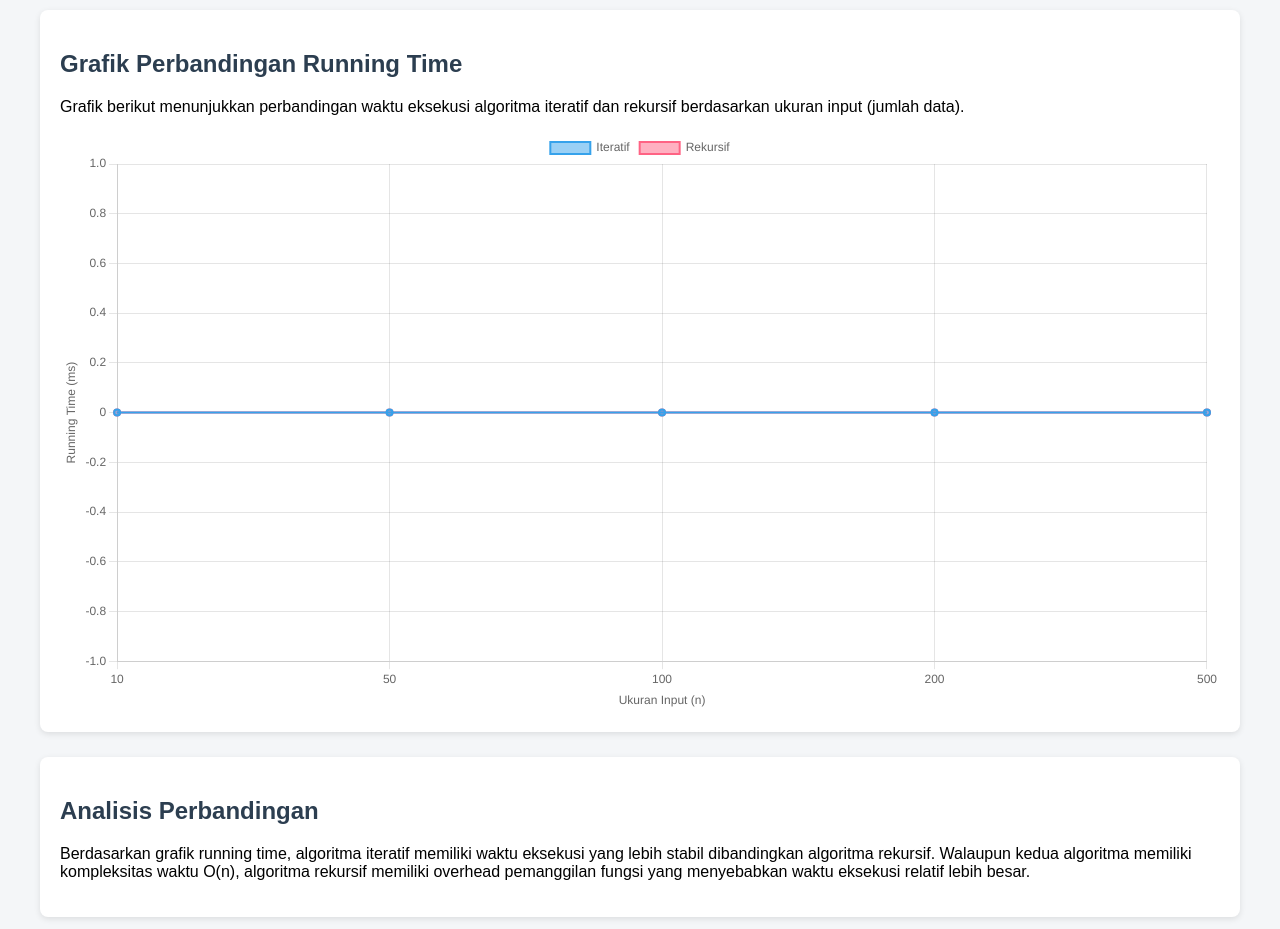
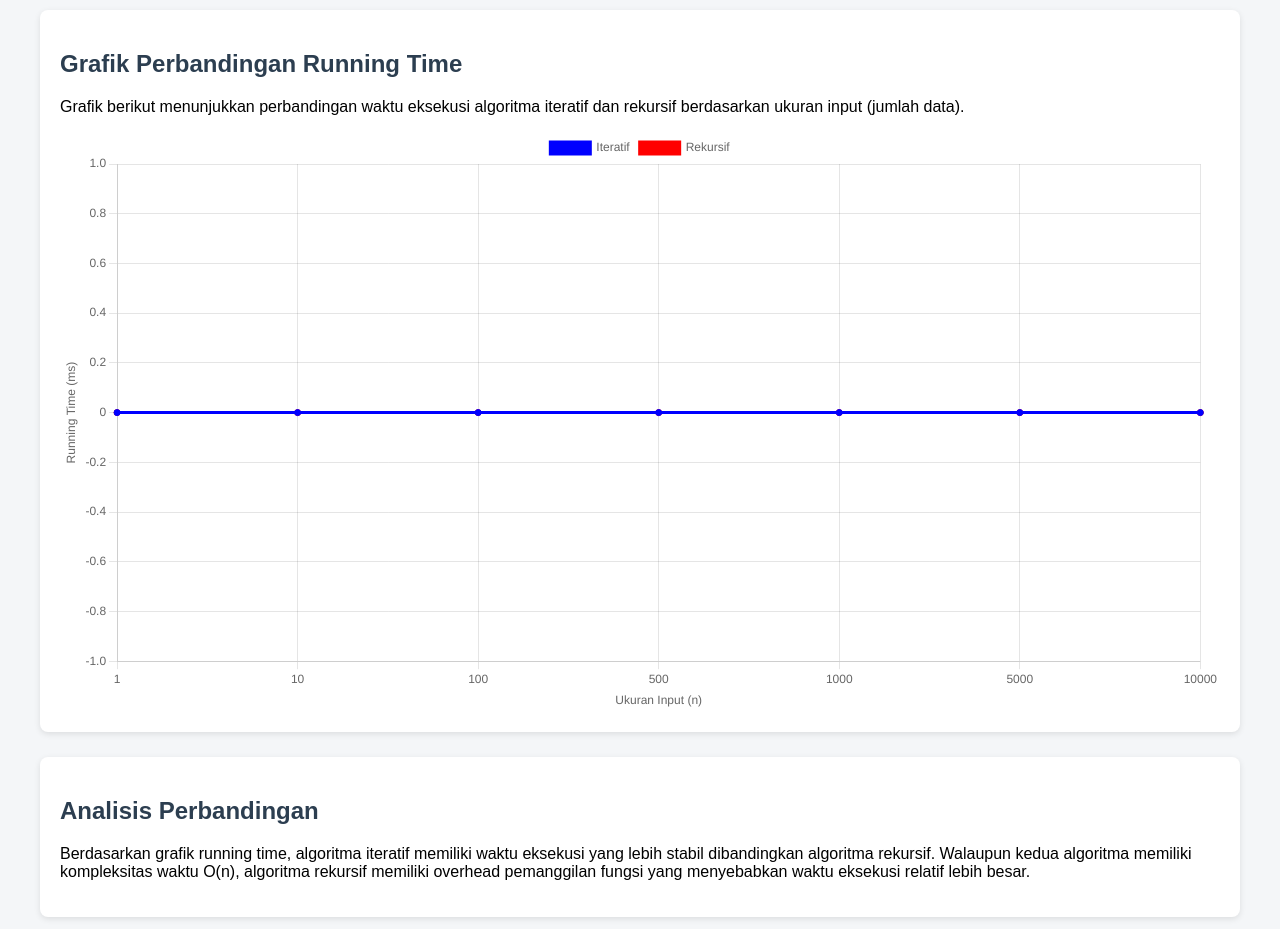
Before and after one commit to Jacksamsudin/TUBESAKA.github.io, a plain HTML site: page index.html in a window 1280 px wide. Shown: the part 920-1849 px from the top of the page. Drawn offline with nearby package versions, Linux system fonts and the light colour scheme.

Commit message:
Update index.html

```diff
--- a/index.html
+++ b/index.html
@@ -142,57 +142,69 @@
   // =============================
   // INPUT DINAMIS
   function buatInput() {
-    const n = document.getElementById("jumlahHari").value;
+    const n = parseInt(document.getElementById("jumlahHari").value);
     const container = document.getElementById("inputData");
     container.innerHTML = "";
+
+    if (isNaN(n) || n <= 0) {
+      container.innerHTML = "<p>Masukkan jumlah hari yang valid.</p>";
+      return;
+    }
 
     for (let i = 0; i < n; i++) {
       container.innerHTML += `
         Hari ke-${i + 1}:
-        <input type="number" class="data"><br>
+        <input type="number" class="data" min="0"><br>
       `;
     }
   }
 
+  // =============================
   // HITUNG TOTAL
   function hitungTotal() {
     const inputs = document.querySelectorAll(".data");
     let data = [];
 
     inputs.forEach(input => {
-      data.push(parseInt(input.value));
+      let value = parseInt(input.value);
+      data.push(isNaN(value) ? 0 : value);
     });
 
     const iteratif = totalIteratif(data);
     const rekursif = totalRekursif(data, data.length);
 
     document.getElementById("hasil").innerHTML =
-      "Total Konsumsi (Iteratif): " + iteratif + " kWh<br>" +
-      "Total Konsumsi (Rekursif): " + rekursif + " kWh";
+      `Total Konsumsi (Iteratif): ${iteratif} kWh<br>
+       Total Konsumsi (Rekursif): ${rekursif} kWh`;
   }
 
   // =============================
   // GRAFIK RUNNING TIME
   function tampilkanGrafik() {
-    let sizes = [10, 50, 100, 200, 500];
+    const sizes = [1, 10, 100, 500, 1000, 5000, 10000];
+    const REPEAT = 20;
+
     let timeIteratif = [];
     let timeRekursif = [];
 
     sizes.forEach(n => {
-      let data = [];
-      for (let i = 0; i < n; i++) {
-        data.push(Math.floor(Math.random() * 10));
+      let data = Array.from({ length: n }, () => Math.floor(Math.random() * 10));
+
+      // ITERATIF
+      let start = performance.now();
+      for (let i = 0; i < REPEAT; i++) {
+        totalIteratif(data);
       }
+      let end = performance.now();
+      timeIteratif.push((end - start) / REPEAT);
 
-      let start = performance.now();
-      totalIteratif(data);
-      let end = performance.now();
-      timeIteratif.push(end - start);
-
+      // REKURSIF
       start = performance.now();
-      totalRekursif(data, data.length);
+      for (let i = 0; i < REPEAT; i++) {
+        totalRekursif(data, data.length);
+      }
       end = performance.now();
-      timeRekursif.push(end - start);
+      timeRekursif.push((end - start) / REPEAT);
     });
 
     const ctx = document.getElementById("runtimeChart");
@@ -204,17 +216,26 @@
           {
             label: "Iteratif",
             data: timeIteratif,
-            borderWidth: 2
+            borderColor: "blue",
+            backgroundColor: "blue",
+            tension: 0.3
           },
           {
             label: "Rekursif",
             data: timeRekursif,
-            borderWidth: 2
+            borderColor: "red",
+            backgroundColor: "red",
+            tension: 0.3
           }
         ]
       },
       options: {
         responsive: true,
+        plugins: {
+          legend: {
+            position: "top"
+          }
+        },
         scales: {
           x: {
             title: {
@@ -235,6 +256,3 @@
 
   window.onload = tampilkanGrafik;
 </script>
-
-</body>
-</html>
```
